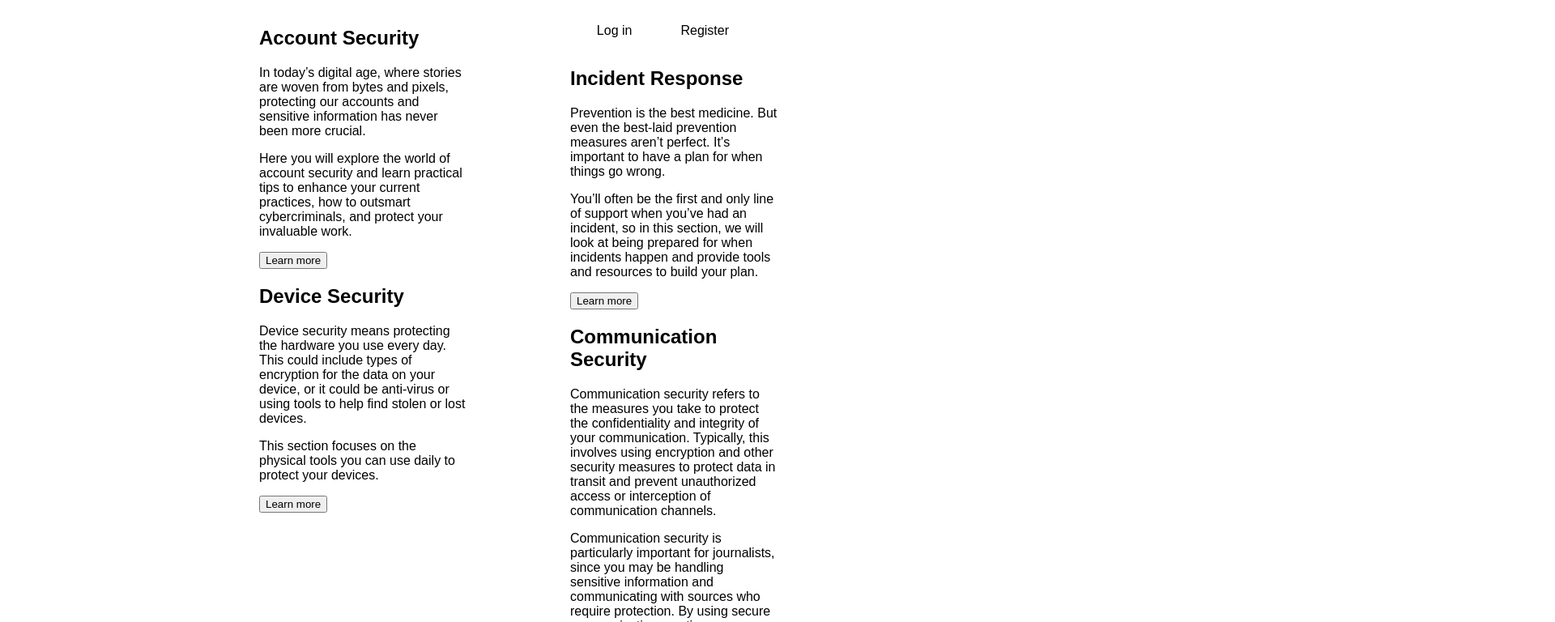
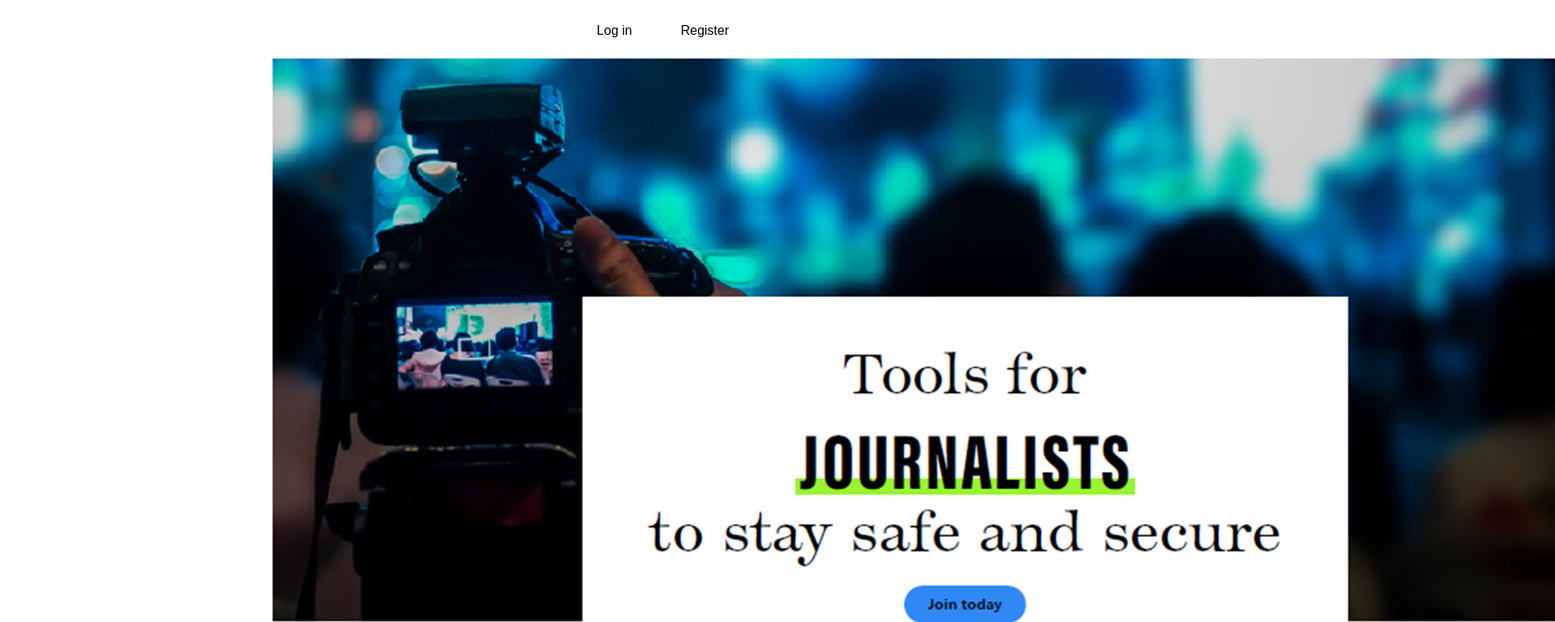
Before and after one commit to torygraf/my-first-static-web-app, a website: page src/index.html in a window 1280 px wide. Shown: the part 109-877 px from the top of the page at 81% size, 1920 px wide, since content can reach past the window. Drawn offline with Linux system fonts and the light colour scheme.

Commit message:
Update index.html

```diff
--- a/src/index.html
+++ b/src/index.html
@@ -21,7 +21,7 @@
       </div>
     </menu>
     <heading>
-    <img src="Journalism-hub.png" alt="Tools for Journalists to stay safe and secure">
+    <img src="/assets/Tools%20for%20Journalists.png" alt="Tools for Journalists to stay safe and secure">
 	  </heading>
      <mainbody>
 	  <div class="mainleft">
```
